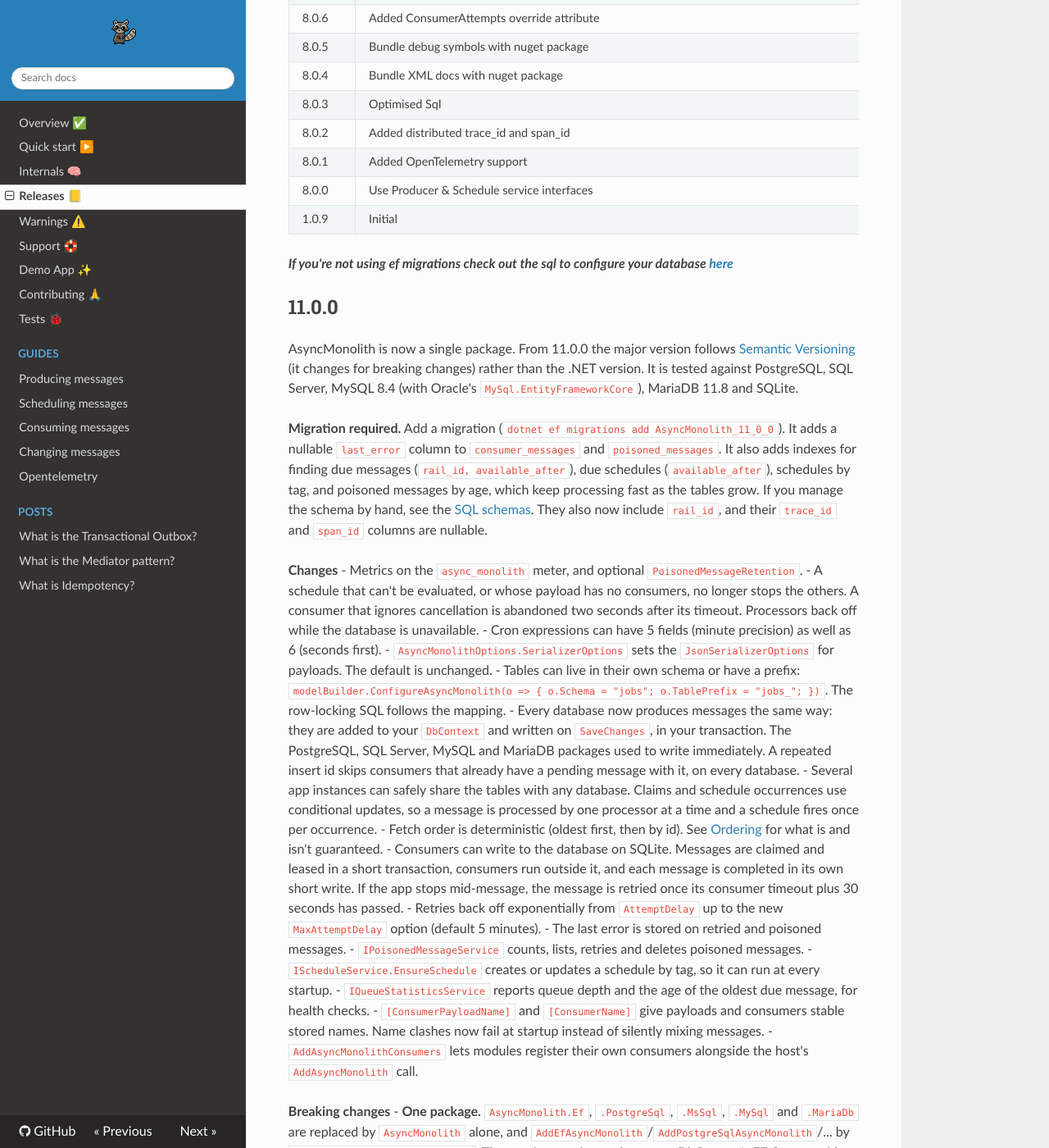
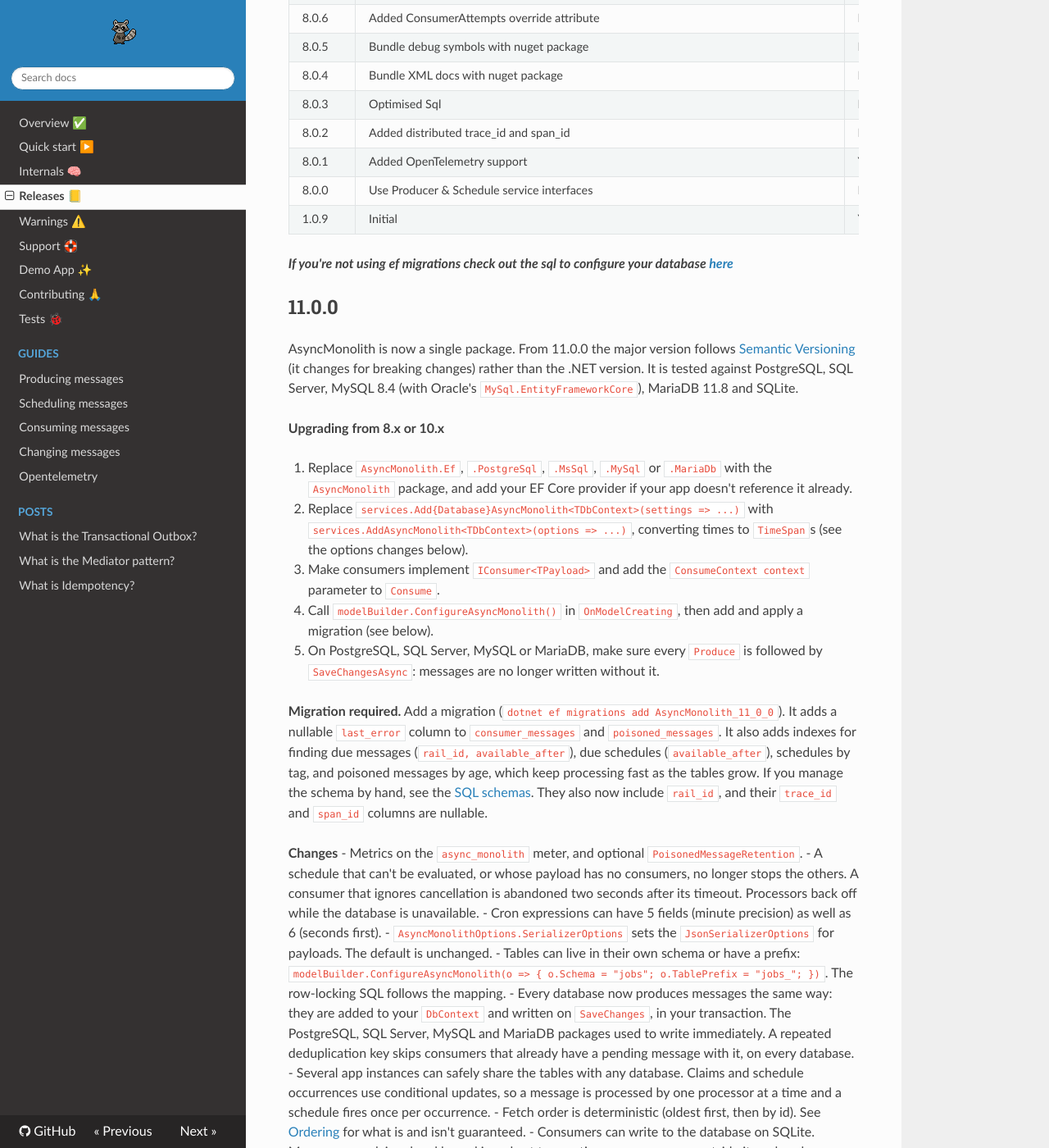
Before and after one commit to Timmoth/AsyncMonolith, an MkDocs documentation site: the page built from docs/releases.md, in a window 1280 px wide and 1400 px high, scrolled down 238 px. Shown: the whole window at 82% size. Built offline with MkDocs 1.6.1, drawn with Linux system fonts in a browser that asks for light colours; nearby versions of some CDN libraries; some of the changed text lies outside the part shown.

Commit message:
Publish with NuGet trusted publishing and prepare the 11.0.0 release
- release.yml replaces publish.yml. On a v* tag it runs the full test
  suite (fast and integration), checks the tag matches <VersionPrefix>
  and that docs/releases.md has a section for the version, packs
  AsyncMonolith and AsyncMonolith.TestHelpers, exchanges GitHub's OIDC
  token for a one-hour nuget.org key with NuGet/login, pushes the
  packages and symbols, and creates the GitHub release from the release
  notes with the packages attached. Running it manually is a dry run
  that stops before publishing. Publishing runs in the "release"
  environment so approvals can be required.
- The test workflow packs both packages on every push and PR, so
  package validation and metadata problems show up before a release.
- RELEASING.md covers the one-off nuget.org and GitHub setup, each
  release, and deprecating the five merged packages afterwards.
- The 11.0.0 notes gain upgrade steps, drop a stale item about
  ConsumerRegistry, say "deduplication key", and use an absolute docs
  link that works on the GitHub release page.

```diff
--- a/docs/releases.md
+++ b/docs/releases.md
@@ -2,7 +2,7 @@ Make sure to check this table before updating the nuget package in your solution
 
 | Version | Description                                | Migration Required |
 |---------|--------------------------------------------|--------------------|
-| 11.0.0  | SQLite-safe processing, stored names, modules, backoff, poisoned message service (see below) | Yes |
+| 11.0.0  | One package, multi-instance-safe processing, new consumer and options APIs (see below) | Yes |
 | 8.0.6   | Added ConsumerAttempts override attribute  | No                 |
 | 8.0.5   | Bundle debug symbols with nuget package    | No                 |
 | 8.0.4   | Bundle XML docs with nuget package         | No                 |
@@ -19,6 +19,14 @@ Make sure to check this table before updating the nuget package in your solution
 
 AsyncMonolith is now a single package. From 11.0.0 the major version follows [Semantic Versioning](https://semver.org) (it changes for breaking changes) rather than the .NET version. It is tested against PostgreSQL, SQL Server, MySQL 8.4 (with Oracle's `MySql.EntityFrameworkCore`), MariaDB 11.8 and SQLite.
 
+**Upgrading from 8.x or 10.x**
+
+1. Replace `AsyncMonolith.Ef`, `.PostgreSql`, `.MsSql`, `.MySql` or `.MariaDb` with the `AsyncMonolith` package, and add your EF Core provider if your app doesn't reference it already.
+2. Replace `services.Add{Database}AsyncMonolith<TDbContext>(settings => ...)` with `services.AddAsyncMonolith<TDbContext>(options => ...)`, converting times to `TimeSpan`s (see the options changes below).
+3. Make consumers implement `IConsumer<TPayload>` and add the `ConsumeContext context` parameter to `Consume`.
+4. Call `modelBuilder.ConfigureAsyncMonolith()` in `OnModelCreating`, then add and apply a migration (see below).
+5. On PostgreSQL, SQL Server, MySQL or MariaDB, make sure every `Produce` is followed by `SaveChangesAsync`: messages are no longer written without it.
+
 **Migration required.** Add a migration (`dotnet ef migrations add AsyncMonolith_11_0_0`). It adds a nullable `last_error` column to `consumer_messages` and `poisoned_messages`. It also adds indexes for finding due messages (`rail_id, available_after`), due schedules (`available_after`), schedules by tag, and poisoned messages by age, which keep processing fast as the tables grow. If you manage the schema by hand, see the [SQL schemas](https://github.com/Timmoth/AsyncMonolith/tree/main/Schemas). They also now include `rail_id`, and their `trace_id` and `span_id` columns are nullable.
 
 **Changes**
@@ -27,9 +35,9 @@ AsyncMonolith is now a single package. From 11.0.0 the major version follows [Se
 - Cron expressions can have 5 fields (minute precision) as well as 6 (seconds first).
 - `AsyncMonolithOptions.SerializerOptions` sets the `JsonSerializerOptions` for payloads. The default is unchanged.
 - Tables can live in their own schema or have a prefix: `modelBuilder.ConfigureAsyncMonolith(o => { o.Schema = "jobs"; o.TablePrefix = "jobs_"; })`. The row-locking SQL follows the mapping.
-- Every database now produces messages the same way: they are added to your `DbContext` and written on `SaveChanges`, in your transaction. The PostgreSQL, SQL Server, MySQL and MariaDB packages used to write immediately. A repeated insert id skips consumers that already have a pending message with it, on every database.
+- Every database now produces messages the same way: they are added to your `DbContext` and written on `SaveChanges`, in your transaction. The PostgreSQL, SQL Server, MySQL and MariaDB packages used to write immediately. A repeated deduplication key skips consumers that already have a pending message with it, on every database.
 - Several app instances can safely share the tables with any database. Claims and schedule occurrences use conditional updates, so a message is processed by one processor at a time and a schedule fires once per occurrence.
-- Fetch order is deterministic (oldest first, then by id). See [Ordering](guides/consuming-messages.md#ordering) for what is and isn't guaranteed.
+- Fetch order is deterministic (oldest first, then by id). See [Ordering](https://timmoth.github.io/AsyncMonolith/guides/consuming-messages/#ordering) for what is and isn't guaranteed.
 - Consumers can write to the database on SQLite. Messages are claimed and leased in a short transaction, consumers run outside it, and each message is completed in its own short write. If the app stops mid-message, the message is retried once its consumer timeout plus 30 seconds has passed.
 - Retries back off exponentially from `AttemptDelay` up to the new `MaxAttemptDelay` option (default 5 minutes).
 - The last error is stored on retried and poisoned messages.
```
Also changed, not shown: other parts of docs/releases.md (+0 -1 lines), RELEASING.md (added, +53 -0 lines), 3 other files.
